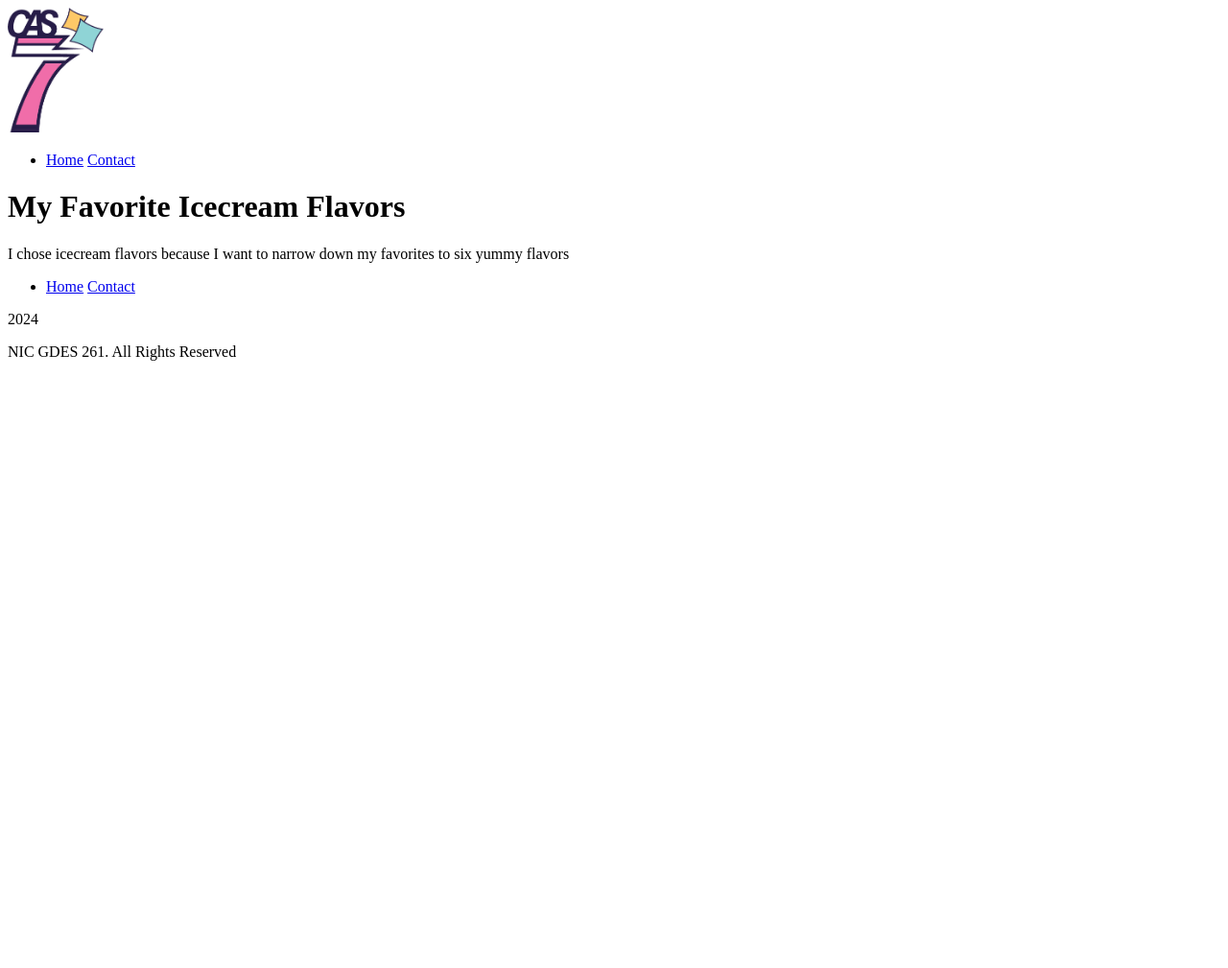
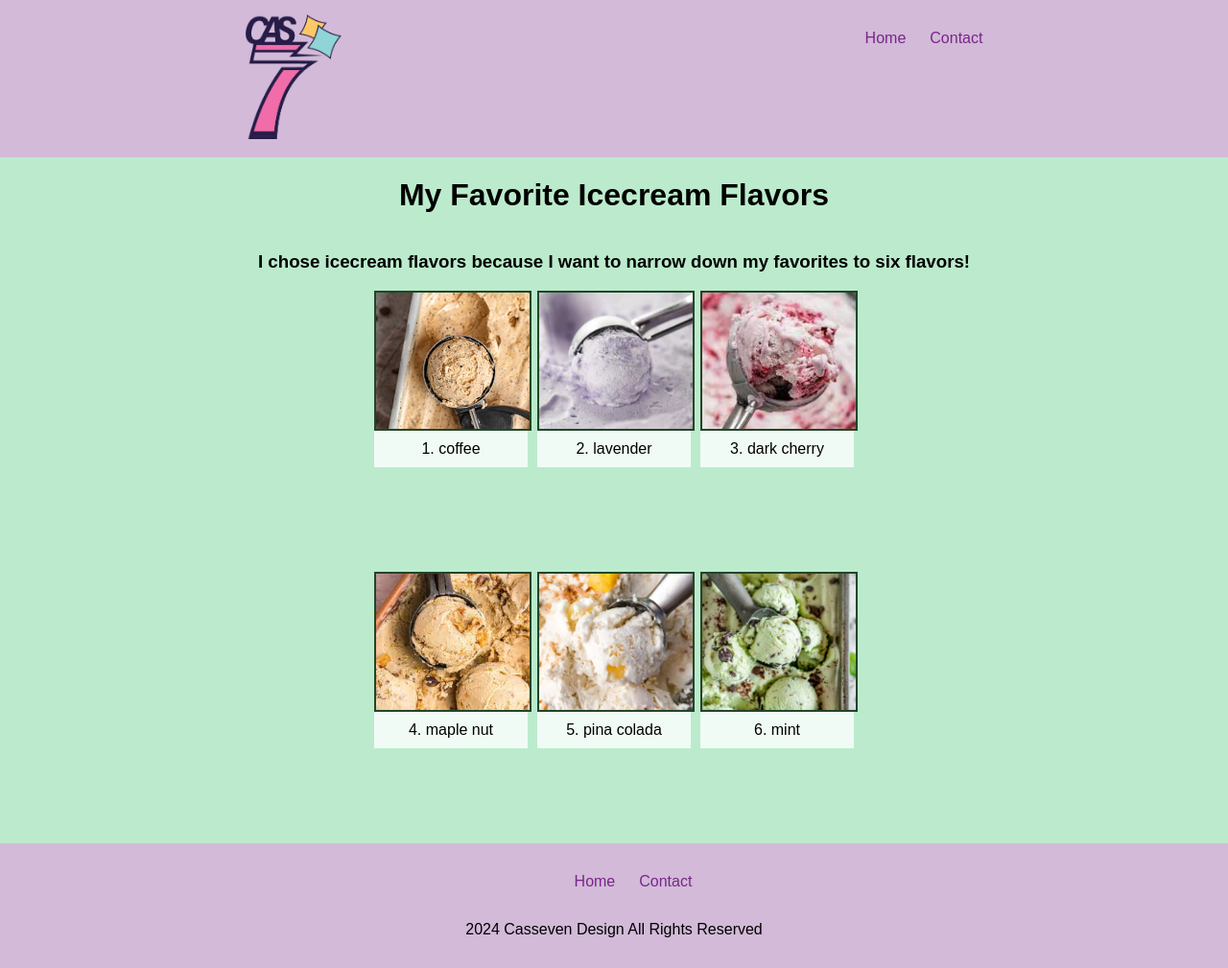
Before and after one commit to nic-gdes/3-1-php-practice-cassevven, a PHP site: page / in a window 1280 px wide. Shown: the whole page at 96% size. Before the commit the page ends 376 px from the top, so only its background shows below. Run offline with PHP 8.4, Linux system fonts and the light colour scheme.

Commit message:
six new images in a grid. styling for grid, header, and footer. body and contact page styling. New grid.php file. Contact page with form.

```diff
--- a/assets/css/style.css
+++ b/assets/css/style.css
@@ -0,0 +1,136 @@
+body {
+    font-family: Arial, Helvetica, sans-serif;
+    margin: 0 auto;
+}
+
+.container {
+    display: flex;
+    justify-content: center;
+    align-items: center;
+    background-color: rgb(187, 235, 204);
+    margin: 0 auto;
+    flex-direction: column;
+}
+
+.topleft { grid-area: topleft;}
+.topmiddle { grid-area: topmiddle;}
+.topright { grid-area: topright;}
+.bottomleft { grid-area: bottomleft;}
+.bottommiddle { grid-area: bottommiddle;}
+.bottomright { grid-area: bottomright;}
+
+.grid {
+    display: grid;
+    gap: 10px;
+    max-width: 500px;
+    margin: 0 auto;
+    grid-template-rows: 1fr 1fr;
+    grid-template-columns: 1fr 1fr 1fr;
+
+    grid-template-areas:
+    'topleft topmiddle topright'
+    'bottomleft bottommiddle bottomright';
+}
+
+.grid img {
+    width: 100%;
+    height: 50%;
+    object-fit: cover;
+    border: 2px solid rgb(34, 69, 41);
+}
+
+.image-container {
+    display: flex;
+    flex-direction: column;
+    height: 100%;
+  }
+
+  .image-container p {
+    margin: 0;
+    padding: 10px;
+    text-align: center;
+    background: rgba(255, 255, 255, 0.8);
+  }
+
+.nav {
+    display: flex;
+    flex-direction: row;
+    justify-content: space-around;
+    padding: 15px;
+    background-color: #d2bad8;
+}
+
+ul {
+    list-style-type: none;
+}
+
+li {
+    display: flex;
+    gap: 25px;
+}
+
+a {
+    color:#782688;
+    text-decoration: none;
+}
+
+a:hover {
+    color: #fff;
+    text-decoration: underline;
+}
+
+.footer {
+    display: flex;
+    flex-direction: column;
+    justify-content: space-around;
+    align-items: center;
+    padding: 15px;
+    background-color: #d2bad8;
+}
+
+.contactbody {
+    background-color:rgb(187, 235, 204); ;
+}
+
+form {
+    max-width: 500px;
+    margin: 0 auto;
+    background-color: rgb(235, 222, 239);
+    padding: 20px;
+    border-radius: 20px;
+}
+
+fieldset {
+    border: none;
+}
+
+ol {
+    list-style-type: none;
+    padding: 0;
+    text-align: left;
+}
+
+input[type="text"],
+textarea,
+select {
+    width: 100%;
+    padding: 10px;
+    margin-bottom: 10px;
+    border: 1px solid #ccc;
+    border-radius: 5px;
+}
+
+input[type="submit"] {
+    background-color: #bb62c5;
+    color: #fff;
+    border: none;
+    padding: 15px 60px;
+    border-radius: 5px;
+    cursor: pointer;
+    margin-top: 10px;
+    font-size: 21px;
+}
+
+input[type="submit"]:hover {
+    background-color: #782688;
+}
--- a/components/footer.php
+++ b/components/footer.php
@@ -0,0 +1,12 @@
+<footer class="footer">
+    <div>
+        <ul>
+            <li>
+            <a href="index.php">Home</a>
+            <a href="contact.php">Contact</a>
+            </li>
+        </ul>
+    </div>
+
+<div><p><?php echo date("Y") ?> Casseven Design All Rights Reserved</p></div>
+    </footer>
--- /dev/null
+++ b/components/grid.php
@@ -0,0 +1,26 @@
+<main>
+    <div class= "container">
+    <h1>My Favorite Icecream Flavors</h1>
+    <h3>I chose icecream flavors because I want to narrow down my favorites to six flavors!</h3>
+        <div class="grid">
+            <div class="topleft">
+                <div class="image-container"><img src="./assets/images/coffee.jpeg" alt="coffee icecream"><p>1. coffee</p></div>
+            </div>
+            <div class="topmiddle">
+                <div class="image-container"><img src="./assets/images/lavender.jpeg" alt="lavender icecream"><p>2. lavender</p></div>
+            </div>
+            <div class="topright">
+                <div class="image-container"><img src="./assets/images/darkcherry.jpeg" alt="dark cherry icecream"><p>3. dark cherry</p></div>
+            </div>
+            <div class="bottomleft">
+                <div class="image-container"><img src="./assets/images/maplenut.jpeg" alt="maple nut icecream"><p>4. maple nut</p></div>
+            </div>
+            <div class="bottommiddle">
+                <div class="image-container"><img src="./assets/images/pinacolada.jpeg" alt="pina colada icecream"><p>5. pina colada</p></div>
+            </div>
+            <div class="bottomright">
+                <div class="image-container"><img src="./assets/images/mint.jpeg" alt="mint icecream"><p>6. mint</p></div>
+            </div>
+            </div>
+        </div>
+    </main>
--- a/components/head.php
+++ b/components/head.php
@@ -1,6 +1,6 @@
 <head>
     <meta charset="UTF-8">
     <meta name="viewport" content="width=device-width, initial-scale=1.0">
-    <title>Document</title>
+
     <link rel="stylesheet" href="./assets/css/style.css">
 </head>
--- a/components/nav.php
+++ b/components/nav.php
@@ -0,0 +1,14 @@
+<header>
+<nav class="nav">
+    <a href="index.php">
+  <img src="./assets/images/cassevencolor.png" alt="Color Logo for Casseven Design" width="100px">
+<div>
+        <ul>
+            <li>
+            <a href="index.php">Home</a>
+            <a href="contact.php">Contact</a>
+            </li>
+        </ul>
+</div>
+</nav>
+</header>
--- a/index.php
+++ b/index.php
@@ -1,45 +1,14 @@
 <!DOCTYPE html>
 <html lang="en">
 <?php include('./components/head.php'); ?>
+
 <body>
-    <header><a href="index.php">
-  <img src="./assets/images/cassevencolor.png" alt="Color Logo for Casseven Design" width="100px">
-    </header>
-    <nav>
-        <ul>
-            <li>
-            <a href="index.php">Home</a>
-            <a href="contact.php">Contact</a>
-            </li>
-        </ul>
-    </nav>
-    <main>
-        <h1>My Favorite Icecream Flavors</h1>
-        <p>I chose icecream flavors because I want to narrow down my favorites to six yummy flavors<p>
-            <div class="grid">
-            <div></div>
-            <div></div>
-            <div></div>
-            <div></div>
-            <div></div>
-            <div></div>
-            </div>
 
-    <footer>
-        <ul>
-            <li>
-            <a href="index.php">Home</a>
-            <a href="contact.php">Contact</a>
-            </li>
-        </ul>
+   <?php include('./components/nav.php'); ?>
 
-        <?php
+    <?php include('./components/grid.php'); ?>
 
-// Prints the day, date, month, year, time, AM or PM
-echo date("Y");
-?>  <p>NIC GDES 261. All Rights Reserved</p>
-    </footer>
-
+    <?php include('./components/footer.php'); ?>
 
 </body>
 </html>
```
Also changed, not shown: contact.php (+42 -0 lines), assets/images/coffee.jpeg (added), assets/images/darkcherry.jpeg (added), assets/images/lavender.jpeg (added), assets/images/maplenut.jpeg (added), assets/images/mint.jpeg (added), assets/images/pinacolada.jpeg (added), 3 other files.
